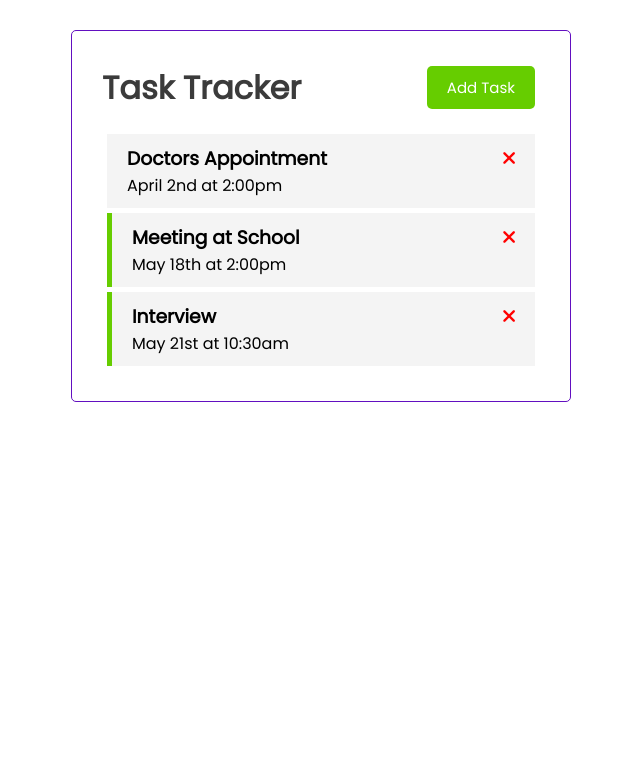
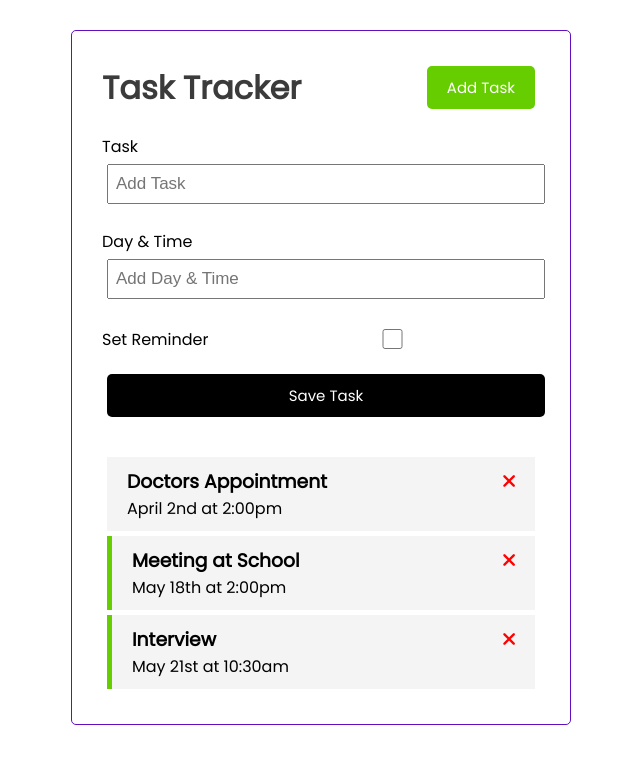
Before and after one commit to danielletate/task-tracker, a Vue app: page / in a window 1280 px wide. Shown: the top 764 px of the page, without its empty margins (319-959 px from the left). Built offline with nearby package versions, Linux system fonts and the light colour scheme.

Commit message:
AddTask component

```diff
--- a/src/App.vue
+++ b/src/App.vue
@@ -1,6 +1,7 @@
 <template>
 <div class="container">
    <HeaderItem title="Task Tracker" />
+   <AddTask />
    <TasksItem
    @toggle-reminder="toggleReminder"
    @delete-task="deleteTask"
@@ -12,12 +13,14 @@
 <script>
 import HeaderItem from './components/HeaderItem'
 import TasksItem from './components/TasksItem'
+import AddTask from './components/AddTask'
 
 export default {
   name: 'App',
   components: {
     HeaderItem,
-    TasksItem
+    TasksItem,
+    AddTask
   },
   data() {
     return {
--- /dev/null
+++ b/src/components/AddTask.vue
@@ -0,0 +1,59 @@
+<template>
+  <form class="add-form">
+    <div class="form-control">
+      <label>Task</label>
+      <input type="text" name="text" placeholder="Add Task" />
+    </div>
+    <div class="form-control">
+      <label>Day & Time</label>
+      <input
+        type="text"
+        name="day"
+        placeholder="Add Day & Time"
+      />
+    </div>
+    <div class="form-control form-control-check">
+      <label>Set Reminder</label>
+      <input type="checkbox" name="reminder" />
+    </div>
+
+    <input type="submit" value="Save Task" class="btn btn-block" />
+  </form>
+</template>
+
+<script>
+export default {
+    name: 'AddTask'
+}
+</script>
+
+<style scoped>
+.add-form {
+  margin-bottom: 40px;
+}
+.form-control {
+  margin: 20px 0;
+}
+.form-control label {
+  display: block;
+}
+.form-control input {
+  width: 100%;
+  height: 40px;
+  margin: 5px;
+  padding: 3px 7px;
+  font-size: 17px;
+}
+.form-control-check {
+  display: flex;
+  align-items: center;
+  justify-content: space-between;
+}
+.form-control-check label {
+  flex: 1;
+}
+.form-control-check input {
+  flex: 2;
+  height: 20px;
+}
+</style>
```
